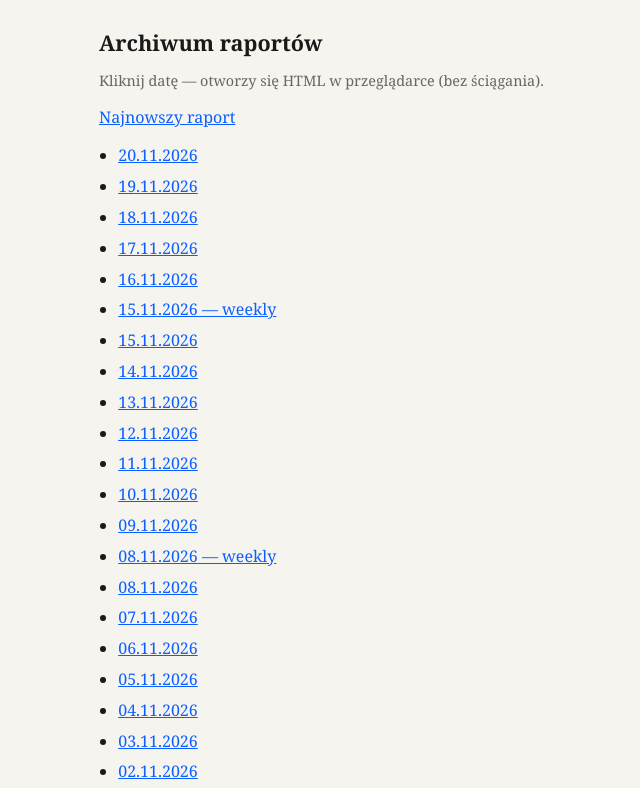
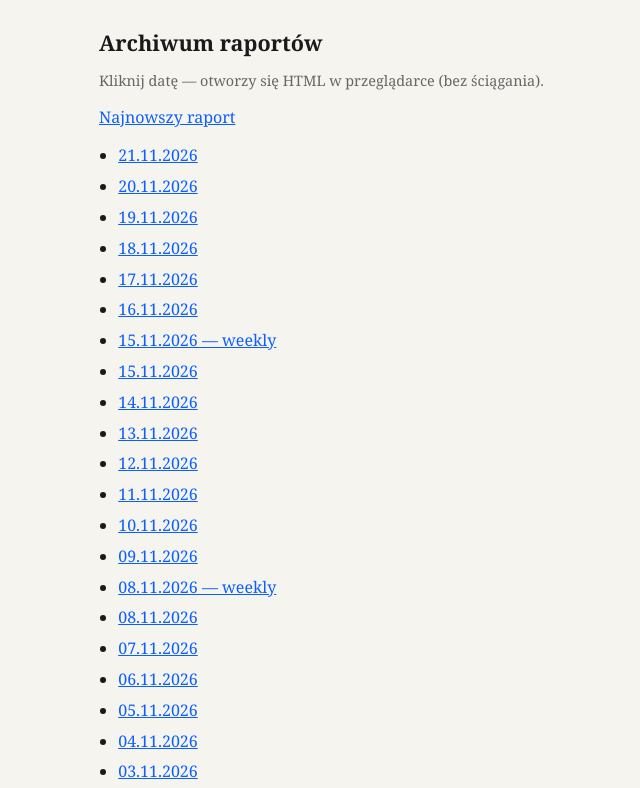
Before and after one commit to daniobozo1234/btc-daily-report, a plain HTML site: page docs/archiwum.html in a window 1280 px wide. Shown: the top 788 px of the page, without its empty margins (261-901 px from the left). Drawn offline with Linux system fonts and the light colour scheme.

Commit message:
report: update archive

```diff
--- a/docs/archiwum.html
+++ b/docs/archiwum.html
@@ -20,6 +20,7 @@
     <p class="muted">Kliknij datę — otworzy się HTML w przeglądarce (bez ściągania).</p>
     <p><a href="https://daniobozo1234.github.io/btc-daily-report/">Najnowszy raport</a></p>
     <ul>
+      <li><a href="report_20261121.html">21.11.2026</a></li>
       <li><a href="report_20261120.html">20.11.2026</a></li>
       <li><a href="report_20261119.html">19.11.2026</a></li>
       <li><a href="report_20261118.html">18.11.2026</a></li>
```
